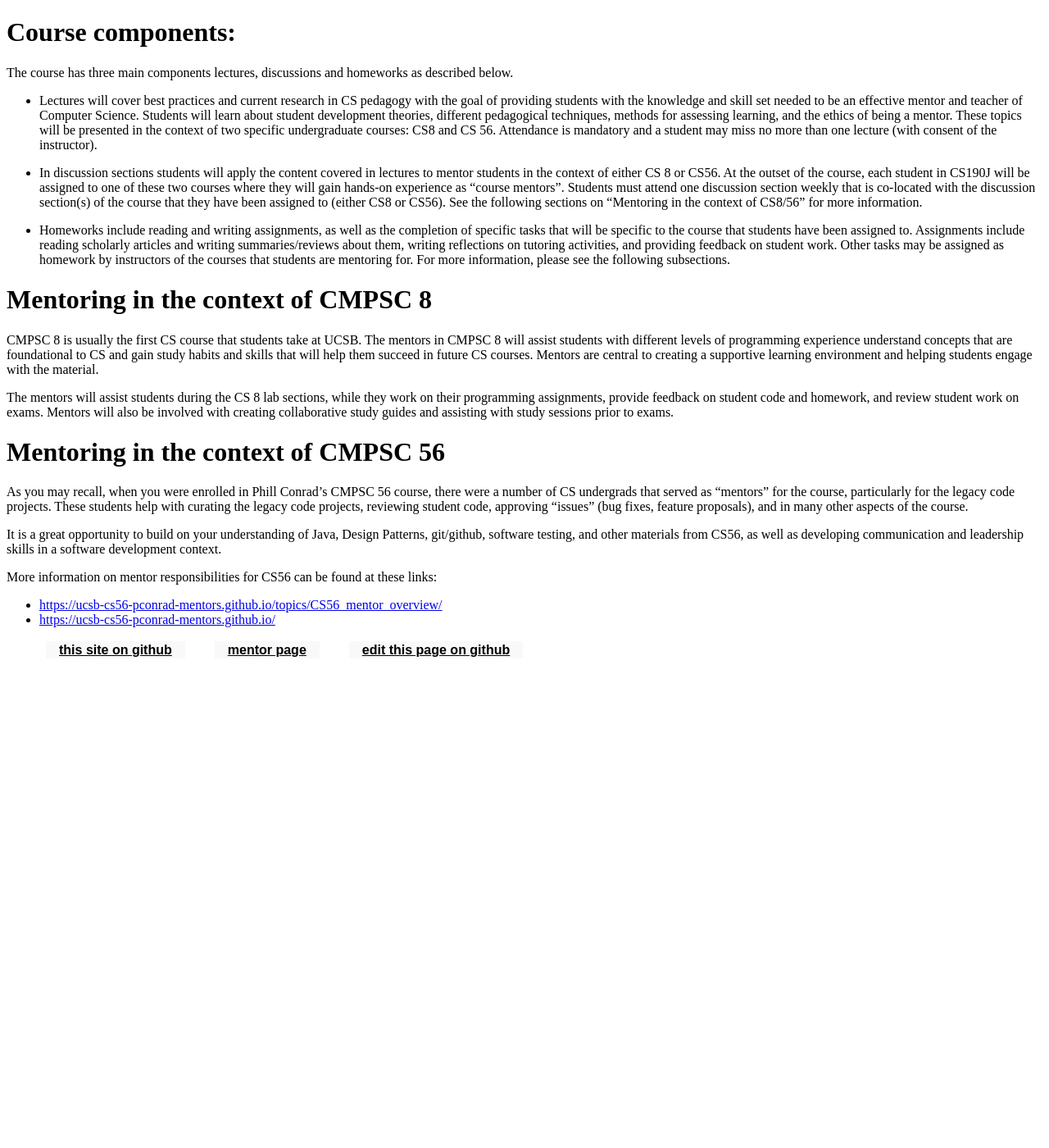
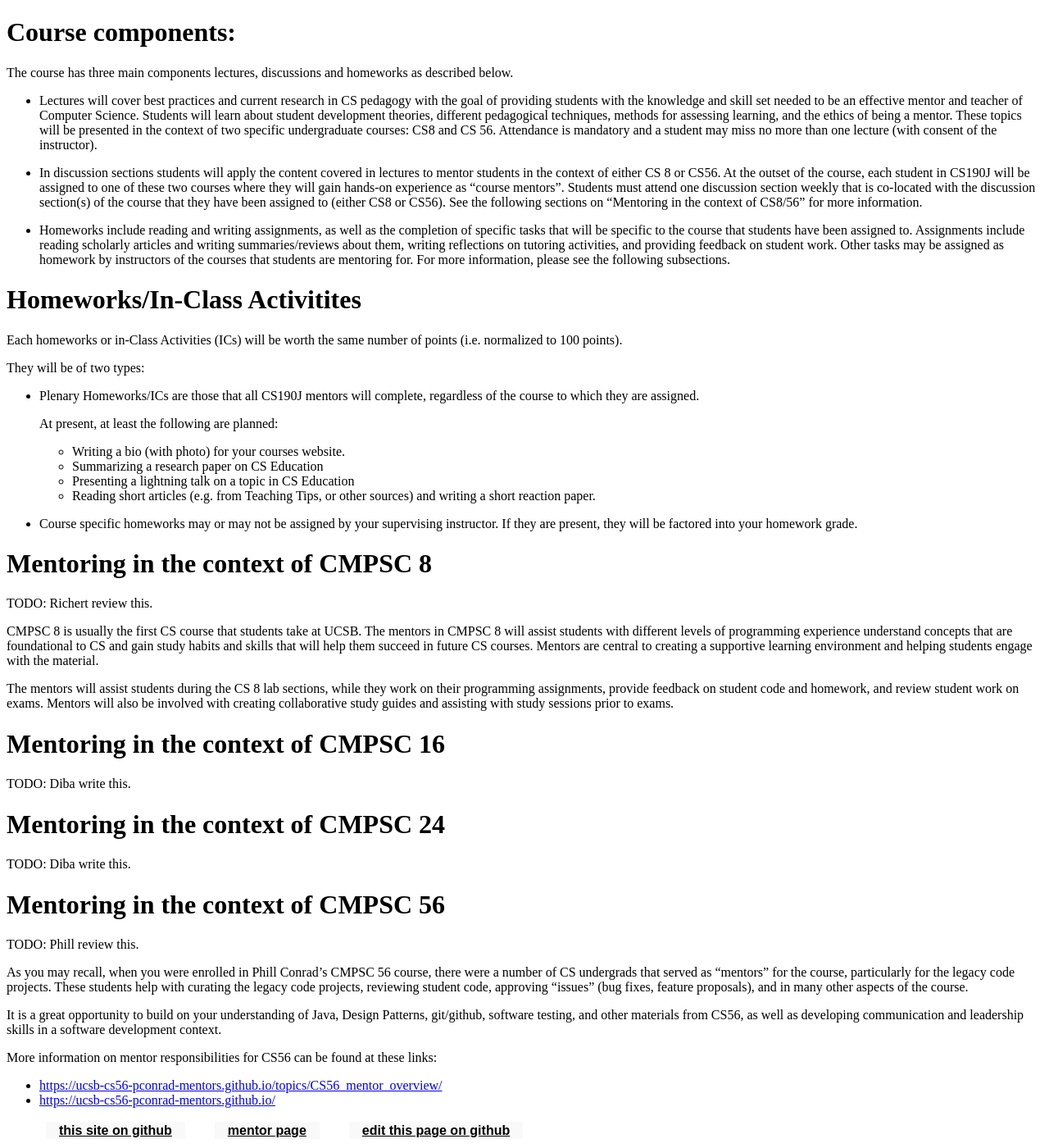
Before and after one commit to ucsb-cs190j-w18/ucsb-cs190j-w18.github.io, a Jekyll site: the page built from _info/syllabus.md, in a window 1280 px wide and 1400 px high, scrolled down 1371 px. Shown: the whole window at 82% size. Built offline with Jekyll 4.4.1, drawn with Linux system fonts in a browser that asks for light colours; before the commit the page ends 2185 px from its top, so only the background shows below that; some of the changed text lies outside the part shown.

Commit message:
Update syllabus.md

```diff
--- a/_info/syllabus.md
+++ b/_info/syllabus.md
@@ -7,7 +7,7 @@ ready: false
 Basic Facts
 -----------
 
-* **Course Web Site**: <http://ucsb-cs190j.github.io>
+* **Course Web Site**: <http://ucsb-cs190j-w18.github.io>
 * **Instructors**: Phill Conrad, Diba Mirza, Richert Wang
 
 * **Lecture**: R 9:30-10:45am HFH 1132, ATTENDANCE REQUIRED.
@@ -26,8 +26,8 @@ The three instructors and the 18 students in the course should coordinate their
 # Final Course Grades
 
 * 45%: Tutoring performance in your assigned course
-* 45%: Three projects (15% each)
-* 10%: Homework assignments (average of plenary, and course specific)
+* 40%: Two projects (20% each)
+* 20%: Homework assignments (average of plenary, and course specific)
 
 ## Tutoring performance
 
@@ -67,13 +67,45 @@ The course has three main components lectures, discussions and homeworks as desc
 
 * Homeworks include reading and writing assignments, as well as the completion of specific tasks that will be specific to the course that students have been assigned to. Assignments include reading scholarly articles and writing summaries/reviews about them, writing reflections on tutoring activities, and providing feedback on student work. Other tasks may be assigned as homework by instructors of the courses that students are mentoring for. For more information, please see the following subsections.
 
+# Homeworks/In-Class Activitites
+
+Each homeworks or in-Class Activities (ICs) will be worth the same number of points (i.e. normalized to 100 points).
+
+They will be of two types:
+
+* Plenary Homeworks/ICs are those that all CS190J mentors will complete, regardless of the course to which they are assigned.
+
+   At present, at least the following are planned:
+
+   * Writing a bio (with photo) for your courses website.
+   * Summarizing a research paper on CS Education
+   * Presenting a lightning talk on a topic in CS Education
+   * Reading short articles (e.g. from Teaching Tips, or other sources) and writing a short reaction paper.
+
+* Course specific homeworks may or may not be assigned by your supervising instructor.  If they are present, they will
+  be factored into your homework grade.
+
 # Mentoring in the context of CMPSC 8
+
+TODO: Richert review  this.
 
 CMPSC 8 is usually the first CS course that students take at UCSB. The mentors in CMPSC 8 will assist students with different levels of programming experience understand concepts that are foundational to CS and gain study habits and skills that will help them succeed in future CS courses. Mentors are central to creating a supportive learning environment and helping students engage with the material.
 
 The mentors will assist students during the CS 8 lab sections, while they work on their programming assignments, provide feedback on student code and homework, and review student work on exams. Mentors will also be involved with creating collaborative study guides and assisting with study sessions prior to exams.
 
+# Mentoring in the context of CMPSC 16
+
+TODO: Diba write this.
+
+# Mentoring in the context of CMPSC 24
+
+TODO: Diba write this.
+
+
+
 # Mentoring in the context of CMPSC 56
+
+TODO: Phill review  this.
 
 As you may recall, when you were enrolled in Phill Conrad’s CMPSC 56 course,
 there were a number of CS undergrads that served as "mentors" for the course, particularly for the legacy code projects.    These students help
```
Also changed, not shown: other parts of _info/syllabus.md (+1 -1 lines).
